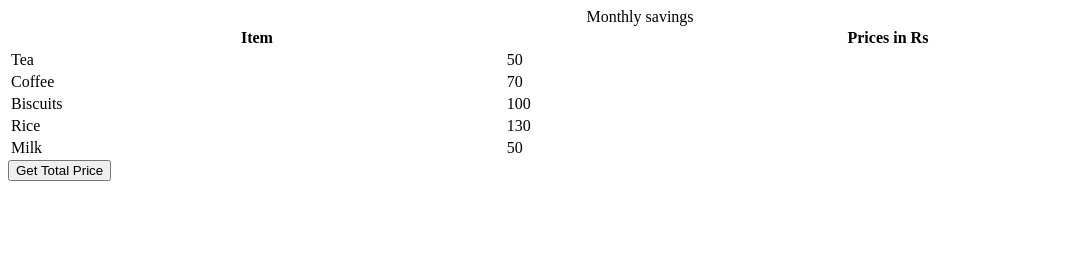
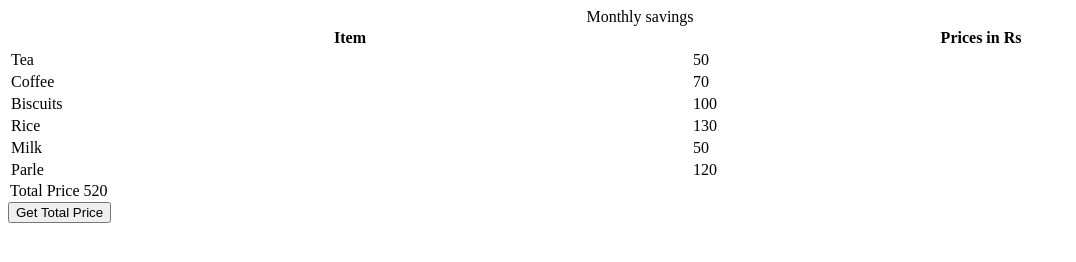
Before and after one commit to acciojob/grofers-checkout-72pranjal, a website: page main.html in a window 1280 px wide. Both pictures are taken after a click on the button "Get Total Price". Shown: the whole page, without its empty margins (0-1076 px from the left). Drawn offline with Linux system fonts and the light colour scheme.

Commit message:
created a submission

```diff
--- a/main.html
+++ b/main.html
@@ -36,6 +36,10 @@
       <td class="item">Milk</td>
       <td class="price">50</td>
     </tr>
+	<tr>
+       <td class="item">Parle</td>
+       <td class="price">120</td>
+    </tr>
   </table>
     <script type="text/javascript" src="./script.js">
 </script>
--- a/script.js
+++ b/script.js
@@ -4,6 +4,18 @@ document.body.appendChild(getSumBtn);
 
 const getSum = () => {
 //Add your code here
+	let allPrices = document.querySelectorAll('.price')
+    let sum = 0;
+    allPrices.forEach(item=> {
+        sum+= +item.innerText
+    })
+    console.log(sum)
+    let newRow = document.createElement('tr')
+    let tBody = document.querySelector('tbody')
+    tBody.append(newRow)
+    let newCell = document.createElement('td')
+    newRow.innerText = `Total Price ${sum}`
+    newRow.append(newCell)
 
 };
 
```
